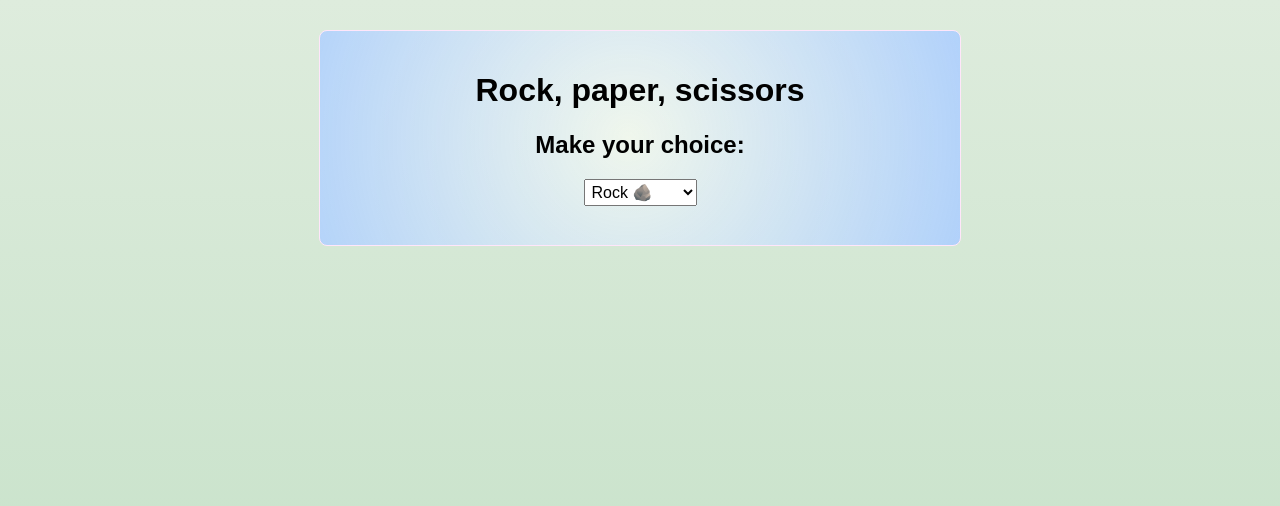
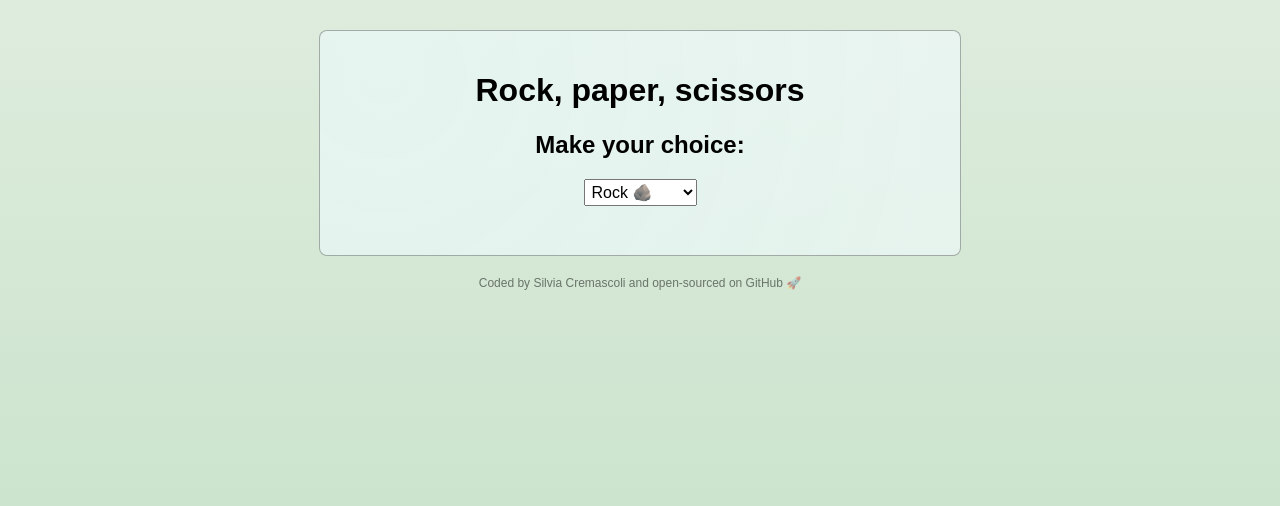
Before and after one commit to silviacremascoli/rock-paper-scissors, a plain HTML site: page index.html in a window 1280 px wide. Drawn offline with Linux system fonts and the light colour scheme.

Commit message:
Added final CSS and footer

```diff
--- a/index.html
+++ b/index.html
@@ -21,16 +21,27 @@
       padding: 3px;
     }
     .game {
-      border: 1px solid #ffe6fa;
-      padding: 20px;
+      border: 1px solid rgba(0, 0, 0, 0.3);
+      padding: 20px 20px 30px 20px;
       border-radius: 8px;
-      margin: 30px auto;
+      margin: 30px auto 20px auto;
       max-width: 600px;
       background: radial-gradient(
-        592px at 48.2% 50%,
-        rgba(255, 255, 249, 0.6) 0%,
-        rgb(160, 199, 254) 74.6%
+        circle at 10% 20%,
+        rgba(234, 249, 249, 0.67) 0.1%,
+        rgba(239, 249, 251, 0.63) 90.1%
       );
+    }
+    footer {
+      font-size: 12px;
+      color: rgba(0, 0, 0, 0.5);
+    }
+    footer a {
+      text-decoration: none;
+      color: rgba(0, 0, 0, 0.5);
+    }
+    footer a:hover {
+      text-decoration: underline;
     }
   </style>
   <body>
@@ -48,6 +59,11 @@
       <h3 id="computersChoice"></h3>
       <h3 id="winner"></h3>
     </div>
+    <footer>
+      Coded by Silvia Cremascoli and open-sourced on
+      <a href="https://github.com/silviacremascoli" target="_blank">GitHub</a>
+      🚀
+    </footer>
   </body>
   <script src="rockPaperScissors.js"></script>
 </html>
```
